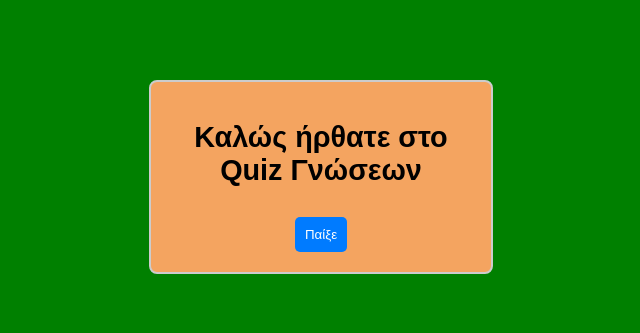
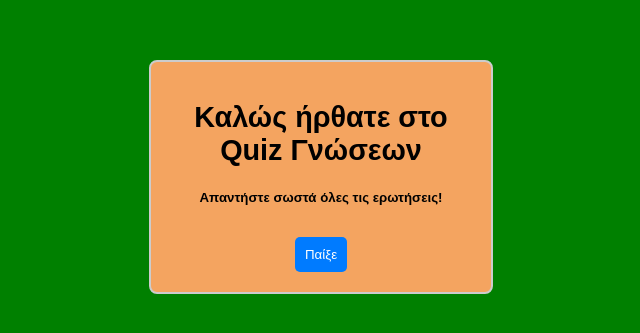
Before and after one commit to SteliosKrom/Browser-Quiz-Game, a plain HTML site: page index.html in a window 1280 px wide. Shown: the part 223-556 px from the top of the page, without its empty margins (319-959 px from the left). Drawn offline with Linux system fonts and the light colour scheme.

Commit message:
Push Changes

```diff
--- a/index.html
+++ b/index.html
@@ -11,6 +11,7 @@
         <!-- Welcome Screen -->
         <div id="welcome-screen">
             <h1>Καλώς ήρθατε στο Quiz Γνώσεων</h1>
+            <h5>Απαντήστε σωστά όλες τις ερωτήσεις!</h5>
             <button onclick="startQuiz()">Παίξε</button>
         </div>
 
@@ -39,7 +40,6 @@
             <button onclick="restartQuiz()">Ξαναπαίξε</button>
         </div>
     </div>
-
     <script src="script.js"></script>
 </body>
 </html>
--- a/style.css
+++ b/style.css
@@ -17,7 +17,8 @@ body {
     text-align: center;
 }
 
-h1, h2 {
+h1, h2
+{
     font-size: 1.8em;
     margin-bottom: 20px;
 }
```
